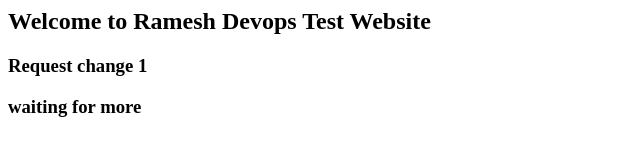
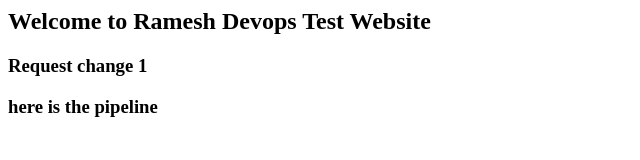
Before and after one commit to rmuruge1/rmuruge1, a plain HTML site: page index.html in a window 1280 px wide. Shown: the full height of the page, 0-640 px from the left. Drawn offline with Linux system fonts and the light colour scheme.

Commit message:
Update index.html

```diff
--- a/index.html
+++ b/index.html
@@ -4,6 +4,6 @@
 <h2> Welcome to Ramesh Devops Test Website </h2>
 <h3> Request change 1 </h3>
 
-<h3> waiting for more </h3>
+<h3> here is the pipeline </h3>
 </body>
 </html>
```
